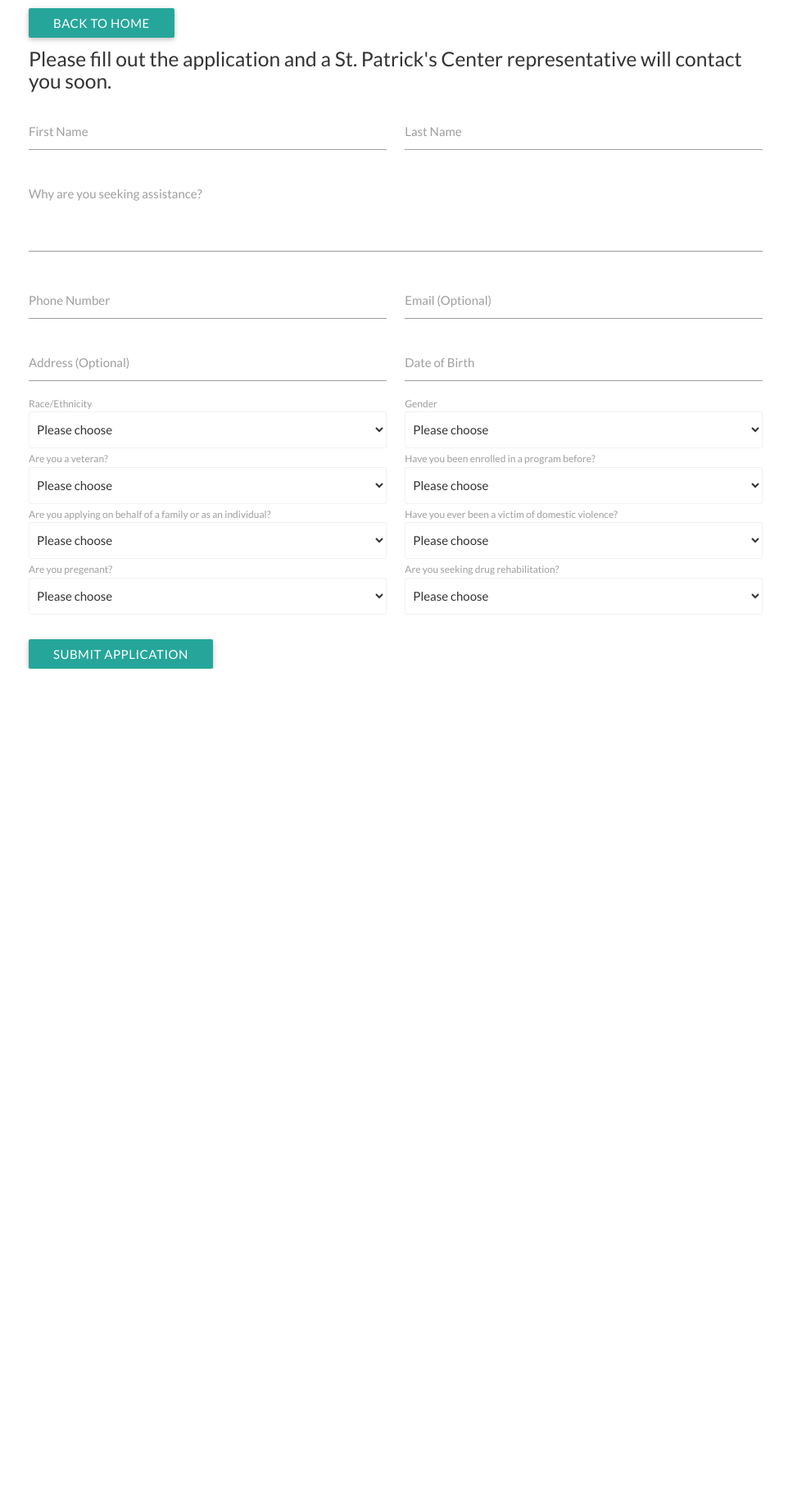
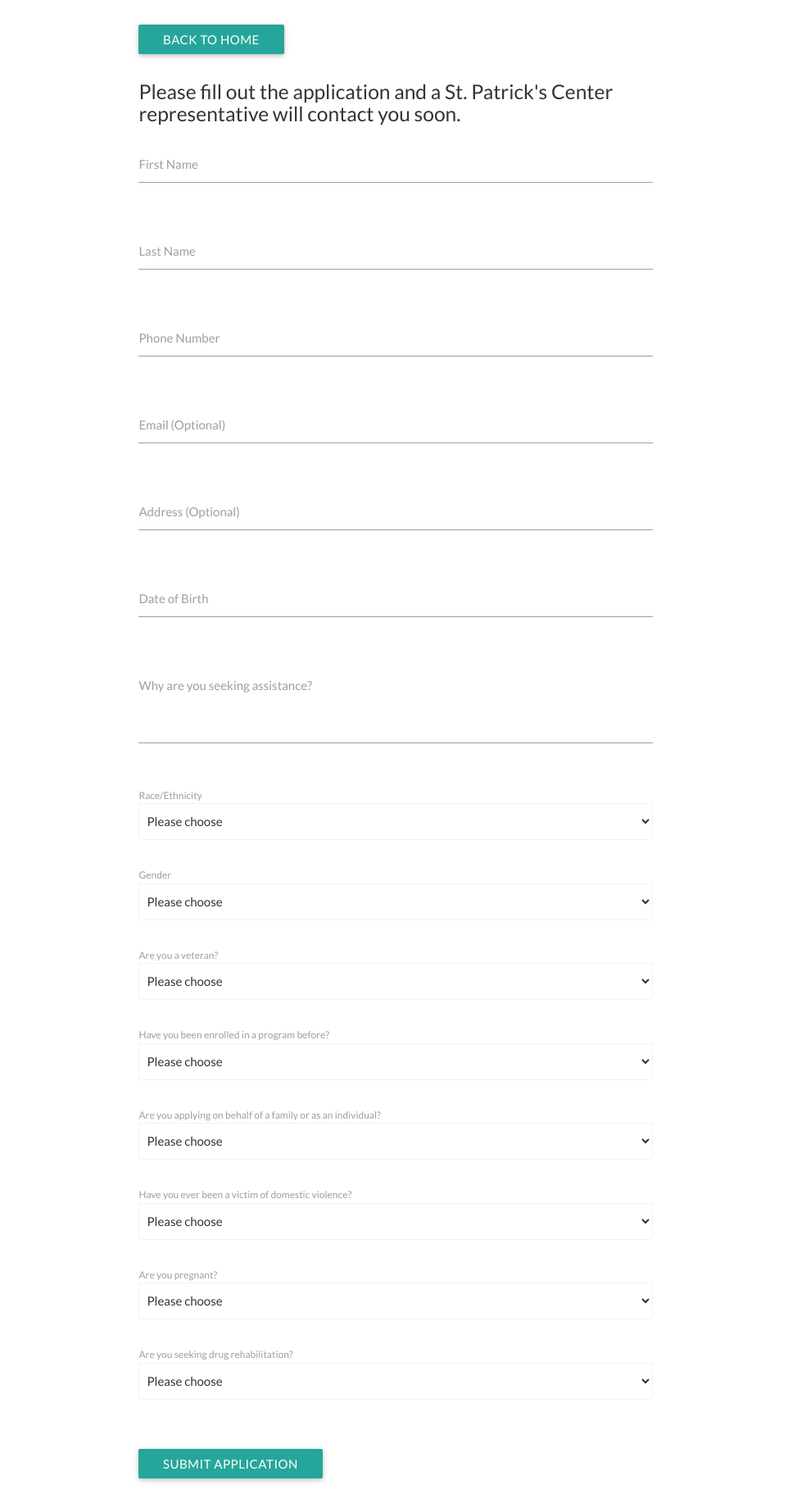
Before and after one commit to dborstelmann/Penguins-GH6, a Django app: page /apply in a window 1280 px wide. Shown: the whole page at 82% size, without its empty margins (157-1119 px from the left). Before the commit the page ends 816 px from the top, so only its background shows below. Run offline with Django 3.2, Linux system fonts and the light colour scheme; style sheets or scripts are compiled from the project's sources.

Commit message:
updates to form

```diff
--- a/frontend_views/urls.py
+++ b/frontend_views/urls.py
@@ -4,5 +4,6 @@
 urlpatterns = [
     url(r'^$', v.base_view, name='base'),
     url(r'^apply$', v.apply_view, name='apply'),
-    url(r'^home$', v.home_view, name='home')
+    url(r'^home$', v.home_view, name='home'),
+    url(r'^submit$', v.submit_view, name='submit')
 ]
--- a/frontend_views/views.py
+++ b/frontend_views/views.py
@@ -16,3 +16,7 @@
 @login_required
 def home_view(request):
     return TemplateResponse(request, 'home.html', {})
+
+
+def submit_view(request):
+    return TemplateResponse(request, 'submit.html', {})
--- a/webapp/static/less/apply.less
+++ b/webapp/static/less/apply.less
@@ -4,4 +4,12 @@
     .input-field input, .input-field label {
         left: 0;
     }
+
+    .input-field {
+        margin-bottom: 30px;
+    }
+
+    select {
+        margin-bottom: 30px;
+    }
 }
--- a/webapp/templates/partials/apply/apply_base.html
+++ b/webapp/templates/partials/apply/apply_base.html
@@ -1,22 +1,46 @@
 {% verbatim %}
-<div class="application">
+<div class="application container">
     <div class="container">
-        <button class="waves-effect waves-light btn home-link" type="button" style="margin-top:10px;">Back to Home</button>
+        <button class="waves-effect waves-light btn home-link" type="button" style="margin-top:30px;margin-bottom:20px;">Back to Home</button>
         <div class="title">
             <h5>Please fill out the application and a St. Patrick's Center representative will contact you soon.</h5>
         </div>
         <div class="application-form">
             <div class="row">
-                <div class="first-name-wrapper col s12 m6">
+                <div class="first-name-wrapper col s12">
                     <div class="input-field">
                         <input id="first-name" type="text">
                         <label for="first-name">First Name</label>
                     </div>
                 </div>
-                <div class="last-name-wrapper col s12 m6">
+                <div class="last-name-wrapper col s12">
                     <div class="input-field">
                         <input id="last-name" type="text">
                         <label for="last-name">Last Name</label>
+                    </div>
+                </div>
+                <div class="phone-number-wrapper col s12">
+                    <div class="input-field">
+                        <input id="phone-number" type="text">
+                        <label for="phone-number">Phone Number</label>
+                    </div>
+                </div>
+                <div class="email-wrapper col s12">
+                    <div class="input-field">
+                        <input id="email" type="email" class="validate">
+                        <label for="email">Email (Optional)</label>
+                    </div>
+                </div>
+                <div class="address-wrapper col s12">
+                    <div class="input-field">
+                        <input id="address" type="text">
+                        <label for="address">Address (Optional)</label>
+                    </div>
+                </div>
+                <div class="birthday-wrapper col s12">
+                    <div class="input-field">
+                        <input id="birthday" type="date" class="datepicker">
+                        <label for="birthday">Date of Birth</label>
                     </div>
                 </div>
                 <div class="why-wrapper col s12">
@@ -25,102 +49,80 @@
                         <label for="why">Why are you seeking assistance?</label>
                     </div>
                 </div>
-                <div class="phone-number-wrapper col s12 m6">
-                    <div class="input-field">
-                        <input id="phone-number" type="text">
-                        <label for="phone-number">Phone Number</label>
-                    </div>
-                </div>
-                <div class="email-wrapper col s12 m6">
-                    <div class="input-field">
-                        <input id="email" type="email" class="validate">
-                        <label for="email">Email (Optional)</label>
-                    </div>
-                </div>
-                <div class="address-wrapper col s12 m6">
-                    <div class="input-field">
-                        <input id="address" type="text">
-                        <label for="address">Address (Optional)</label>
-                    </div>
-                </div>
-                <div class="birthday-wrapper col s12 m6">
-                    <div class="input-field">
-                        <input id="birthday" type="date" class="datepicker">
-                        <label for="birthday">Date of Birth</label>
-                    </div>
-                </div>
-                <div class="race-wrapper col s12 m6">
+                <div class="race-wrapper col s12">
                     <label>Race/Ethnicity</label>
                     <select id="race" class="browser-default">
                         <option value="" disabled selected>Please choose</option>
-                        <option value="">White</option>
-                        <option value="">Black or African American</option>
-                        <option value="">Hispanic/Latino</option>
-                        <option value="">Asian</option>
-                        <option value="">American Indian</option>
-                        <option value="">Native Hawaiian or Other Pacific Islander </option>
+                        <option value="white">White</option>
+                        <option value="black">Black or African American</option>
+                        <option value="hispanic">Hispanic/Latino</option>
+                        <option value="asian">Asian</option>
+                        <option value="american_indian">American Indian</option>
+                        <option value="hawaiian_pacific_islander">Native Hawaiian or Other Pacific Islander </option>
                     </select>
                 </div>
-                <div class="gender-wrapper col s12 m6">
+                <div class="gender-wrapper col s12">
                     <label>Gender</label>
                     <select id="gender" class="browser-default">
                         <option value="" disabled selected>Please choose</option>
-                        <option value="">Male</option>
-                        <option value="">Female</option>
-                        <option value="">Other</option>
+                        <option value="1">Male</option>
+                        <option value="0">Female</option>
+                        <option value="2">Transgender &mdash; Male to Female</option>
+                        <option value="3">Transgender &mdash; Female to Male</option>
+                        <option value="4">Other</option>
                     </select>
                 </div>
-                <div class="veteran-wrapper col s12 m6">
+                <div class="veteran-wrapper col s12">
                     <label>Are you a veteran?</label>
                     <select id="veteran" class="browser-default">
                         <option value="" disabled selected>Please choose</option>
-                        <option value="">No</option>
-                        <option value="">Yes</option>
+                        <option value="0">No</option>
+                        <option value="1">Yes</option>
                     </select>
                 </div>
-                <div class="enrolled-before-wrapper col s12 m6">
+                <div class="enrolled-before-wrapper col s12">
                     <label>Have you been enrolled in a program before?</label>
                     <select id="enrolled-before" class="browser-default">
                         <option value="" disabled selected>Please choose</option>
-                        <option value="">No</option>
-                        <option value="">Yes</option>
+                        <option value="0">No</option>
+                        <option value="1">Yes</option>
                     </select>
                 </div>
-                <div class="family-wrapper col s12 m6">
+                <div class="family-wrapper col s12">
                     <label>Are you applying on behalf of a family or as an individual?</label>
                     <select id="family" class="browser-default">
                         <option value="" disabled selected>Please choose</option>
-                        <option value="">Individual</option>
-                        <option value="">Family</option>
+                        <option value="individual">Individual</option>
+                        <option value="family">Family</option>
                     </select>
                 </div>
-                <div class="domestic-violence-wrapper col s12 m6">
+                <div class="domestic-violence-wrapper col s12">
                     <label>Have you ever been a victim of domestic violence?</label>
                     <select id="domestic-violence" class="browser-default">
                         <option value="" disabled selected>Please choose</option>
-                        <option value="">No</option>
-                        <option value="">Yes</option>
+                        <option value="0">No</option>
+                        <option value="1">Yes</option>
                     </select>
                 </div>
-                <div class="pregnancy-wrapper col s12 m6">
-                    <label>Are you pregenant?</label>
+                <div class="pregnancy-wrapper col s12">
+                    <label>Are you pregnant?</label>
                     <select id="pregnancy" class="browser-default">
                         <option value="" disabled selected>Please choose</option>
-                        <option value="">No</option>
-                        <option value="">Yes</option>
+                        <option value="0">No</option>
+                        <option value="1">Yes</option>
                     </select>
                 </div>
-                <div class="drug-wrapper col s12 m6">
+                <div class="drug-wrapper col s12">
                     <label>Are you seeking drug rehabilitation?</label>
                     <select id="drug" class="browser-default">
                         <option value="" disabled selected>Please choose</option>
-                        <option value="">No</option>
-                        <option value="">Yes</option>
+                        <option value="0">No</option>
+                        <option value="1">Yes</option>
                     </select>
                 </div>
             </div>
         </div>
-        <button class="waves-effect waves-light btn home-link" type="button" style="margin-top:10px;">Submit Application</button>
+        <button class="waves-effect waves-light btn submit-application" type="button" style="margin-top:10px;margin-bottom:30px;">Submit Application</button>
     </div>
 </div>
 {% endverbatim %}
```
Also changed, not shown: webapp/static/js/apply.js (+69 -1 lines), webapp/templates/submit.html (added, +9 -0 lines), 1 other file.
